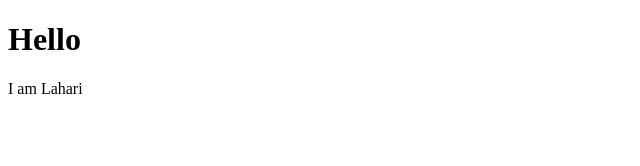
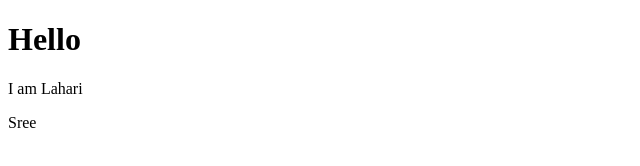
Before and after one commit to LahariKemburu/demo, a plain HTML site: page index.html in a window 1280 px wide. Shown: the full height of the page, 0-640 px from the left. Drawn offline with Linux system fonts and the light colour scheme.

Commit message:
third commit

```diff
--- a/index.html
+++ b/index.html
@@ -8,5 +8,6 @@
 <body>
     <h1>Hello</h1>
     <p>I am Lahari</p>
+    <p>Sree</p>
 </body>
 </html>
```
